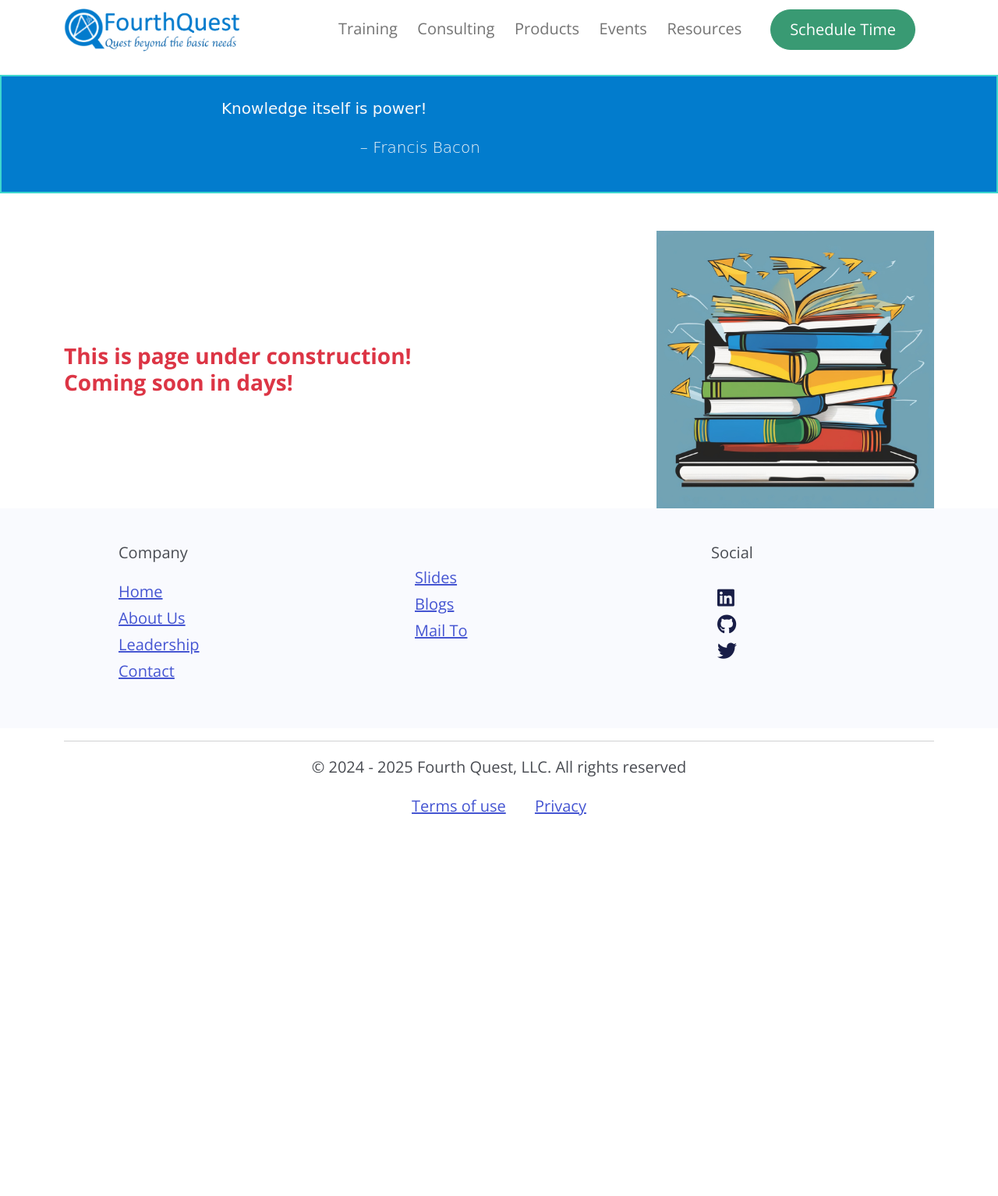
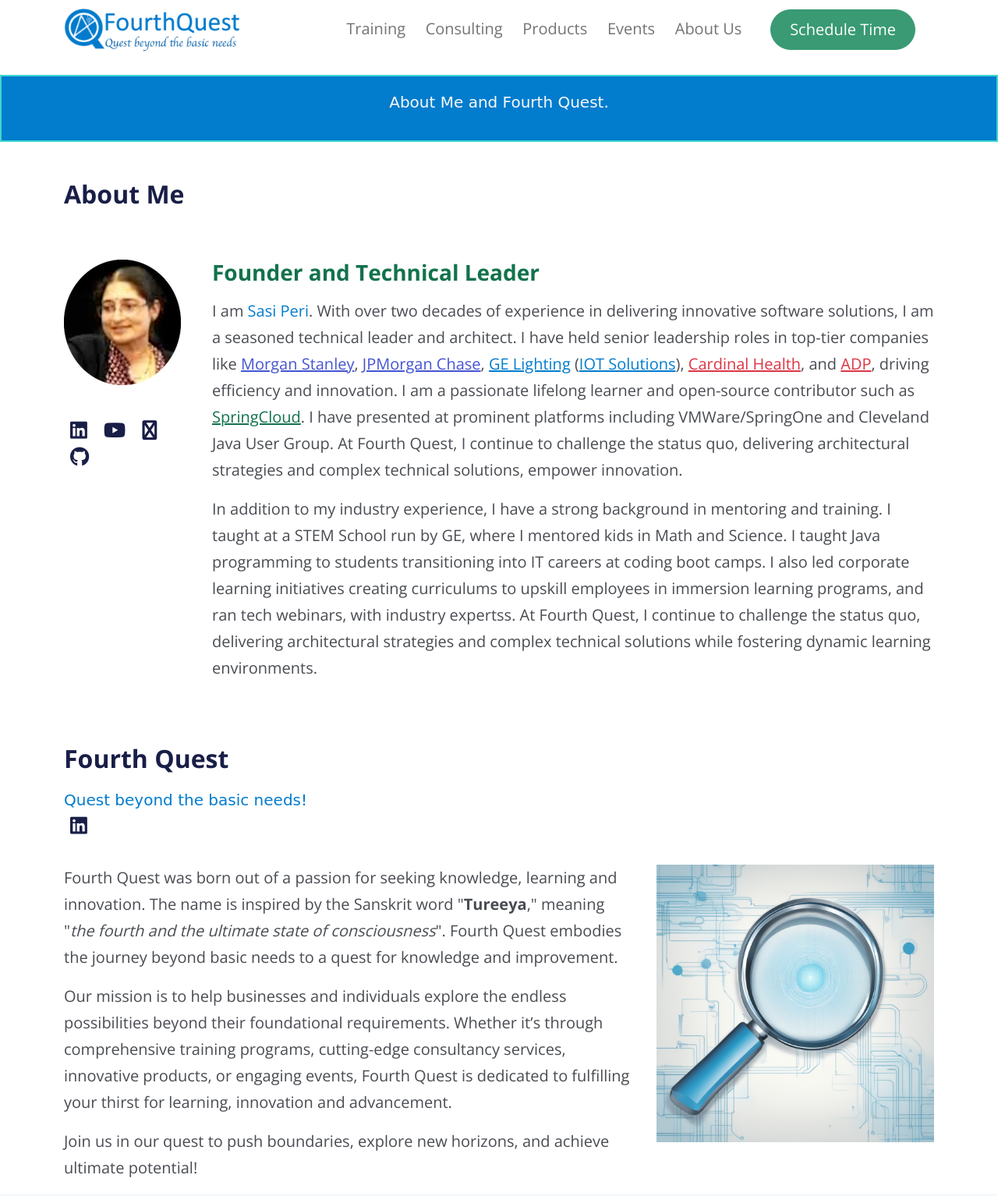
Before and after one commit to 4thquest/4thquest.github.io, a website: page aboutus.html in a window 1280 px wide. Shown: the part 13-1547 px from the top of the page at 78% size. Before the commit the page ends 1080 px from the top, so only its background shows below. Drawn offline with nearby package versions, Linux system fonts and the light colour scheme; a web font is replaced by a local one.

Commit message:
about-us, linkedin, footer enhancements

```diff
--- a/aboutus.html
+++ b/aboutus.html
@@ -23,7 +23,7 @@
     <nav class="navbar navbar-expand-lg sticky-top navbar-light">
       <div class="container">
         <a class="navbar-brand" href="#">
-          <img src="images/4thQuest-Full-DarkTag.png" alt="FourthQuest" width="260" />
+          <img src="images/4thQuest-Full-DarkTag.png" alt="Fourth Quest" width="260" />
         </a>
         <button
           class="navbar-toggler"
@@ -50,8 +50,11 @@
             <li class="nav-item">
               <a class="nav-link" href="index.html#events">Events</a>
             </li>
+             <!-- <li class="nav-item">
+              <a class="nav-link" href="#resources">Resources</a>
+            </li> -->
             <li class="nav-item">
-              <a class="nav-link" href="index.html#resources">Resources</a>
+                <a class="nav-link" href="aboutus.html">About Us</a>
               </li>
             <li class="nav-item">
               <a
@@ -70,46 +73,133 @@
       <div class="container-fluid bg-primary text-white border border-info border-2">
         <div class="container">
           <div class="row">
-            <div class="col-sm-2 p-4"></div>
-            <div class="col-sm-4 p-4">
+            <div class="col-sm-12 p-3 text-center">
               <p class="text-white p-cursive">
-                Knowledge itself is power!
+                About Me and Fourth Quest.
               </p>
-              <p class="lead text-white p-cursive float-end">
-                – Francis Bacon
-              </p>
-            </div>
-          </div>
-        </div>
-      </div>
-      <div class="container position-relative z-3">
-        <div class="row">
-          <div class="col-lg-8 float-lg-start">
-            <div class="mt-8">
-
-              <h3 class="text-danger">This is page under construction! <br/> Coming soon in days!</h3>
-
-            </div>
-          </div>
-          <div class="col-lg-4">
-            <div class="image-container mt-5">
-              <img src="images/4Q-abstract-training-01.jpg" alt="" class="img-fluid float-end"/>
              </div>
           </div>
         </div>
       </div>
     </header>
 
-
-    <footer class="modal-footer bg-light py-4">
+    <!-- ABOUT ME -->
+    <section id="aboutme-s" class="intro py-5">
         <div class="container">
             <div class="row">
-          <div class="col-md-4 my-3">
+            <div class="col-lg-4">
+                <!-- offset-lg-2 -->
+                <a class="anchor" id="aboutme"></a>
+                <h2> About Me </h2>
+            </div>
+            </div>
+        </div>
+    </section>
+    <div class="container position-relative z-3">
+        <div class="row">
+          <div class="col-lg-2">
+            <div class="image-container">
+                <img src="images/4Q-about-me.png" class="img-fluid float-center"/>
+            </div>
+            <br/>
+            <div class="mt-2">
+                <a href="https://www.linkedin.com/in/sasiperi/" class="text-decoration-none">
+                    <i class="fab fa-linkedin fa-lg text-dark mx-2"></i>
+                </a>
+                <a href="https://www.youtube.com/@4thquest" class="text-decoration-none mb-2">
+                    <i class="fab fa-youtube fa-lg text-dark mx-2"></i>
+                </a>
+                <a href="https://x.com/speri350" class="text-decoration-none mb-2">
+                    <i class="fab fa-square-x-twitter fa-lg text-dark mx-2"></i>
+                </a>
+                <a href="https://github.com/sasiperi" class="text-decoration-none mb-2">
+                    <i class="fab fa-github fa-lg text-dark mx-2"></i>
+                </a>
+                <!-- <a href="https://sasiperi.github.io/" class="text-decoration-none mb-2">
+                    <i class="fab fa-chrome fa-lg text-dark mx-2"></i>
+                </a> -->
+            </div>
+          </div>
+          <div class="col-lg-10 float-lg-start">
+            <div>
+              <h3 class="text-secondary">Founder and Technical Leader</h3>
+              <p>
+                I am <span class="text-primary">Sasi Peri</span>. With over two decades of experience in delivering innovative software solutions, I am a seasoned technical leader and architect.
+                 I have held senior leadership roles in top-tier companies like <a href="https://www.morganstanley.com/">Morgan Stanley</a>, <a href="https://www.jpmorganchase.com/">JPMorgan Chase</a>,
+                 <a href="ge.com" class="text-primary">GE Lighting</a> (<a href="https://www.ge.com/news/press-releases/ges-lightgrid-outdoor-wireless-control-system-gives-municipalities-smarter-solutions" class="text-primary">IOT Solutions</a>),
+                 <a href="https://www.cardinalhealth.com/" class="text-danger">Cardinal Health</a>, and <a href="https://www.adp.com/" class="text-danger">ADP</a>, driving efficiency and innovation.
+                 I am a passionate lifelong learner and open-source contributor such as <a href="https://github.com/spring-cloud/spring-cloud-config/pull/1833" class="text-secondary">SpringCloud</a>.
+                 I have presented at prominent platforms including VMWare/SpringOne and Cleveland Java User Group.
+                 At Fourth Quest, I continue to challenge the status quo, delivering architectural strategies and complex technical solutions, empower innovation.
+             </p>
+             <p>
+                In addition to my industry experience, I have a strong background in mentoring and training.
+                I taught at a STEM School run by GE, where I mentored kids in Math and Science.
+                I taught Java programming to students transitioning into IT careers at coding boot camps.
+                I also led corporate learning initiatives creating curriculums to upskill employees in immersion learning programs, and ran tech webinars, with industry expertss.
+                At Fourth Quest, I continue to challenge the status quo, delivering architectural strategies and complex technical solutions while fostering dynamic learning environments.
+
+             </p>
+            </div>
+          </div>
+
+        </div>
+      </div>
+
+      <!-- ABOUT FOURTH QUEST -->
+      <section id="4q-s" class="intro mt-5 py-3">
+        <div class="container">
+            <div class="row">
+                <div class="col-lg-4">
+                    <a class="anchor" id="4q"></a>
+                    <h2> Fourth Quest</h2>
+                    <p class="text-primary p-cursive">
+                        Quest beyond the basic needs!
+                        <a href="https://www.linkedin.com/company/fourth-quest-llc/about/">
+                            <i class="fab fa-linkedin fa-lg text-dark mx-2"></i>
+                        </a>
+                    </p>
+                </div>
+            </div>
+        </div>
+    </section>
+    <div class="container position-relative z-3">
+        <div class="row">
+          <div class="col-lg-8 float-lg-start">
+            <div>
+              <p>
+                Fourth Quest was born out of a passion for seeking knowledge, learning and innovation.
+                The name is inspired by the Sanskrit word "<b>Tureeya</b>," meaning "<i>the fourth and the ultimate state of consciousness</i>".
+                Fourth Quest embodies the journey beyond basic needs to a quest for knowledge and improvement.
+             </p>
+             <p>
+                Our mission is to help businesses and individuals explore the endless possibilities beyond their foundational requirements.
+                Whether it’s through comprehensive training programs, cutting-edge consultancy services, innovative products, or engaging events,
+                Fourth Quest is dedicated to fulfilling your thirst for learning, innovation and advancement.
+             </p>
+             <p>
+                Join us in our quest to push boundaries, explore new horizons, and achieve ultimate potential!
+             </p>
+            </div>
+          </div>
+          <div class="col-lg-4">
+            <div class="image-container">
+                <img src="images/4Q-home-page-clip-art.jpeg" class="img-fluid float-center"/>
+            </div>
+            <br/>
+          </div>
+        </div>
+      </div>
+
+    <!-- FOOTER -->
+    <footer class="modal-footer bg-light py-2">
+        <div class="container">
+          <div class="row">
+            <div class="col-md-4 my-2">
               <p>Company</p>
               <ul class="list-unstyled">
                 <li><a href="index.html">Home</a></li>
                 <li><a href="aboutus.html">About Us</a></li>
-              <li><a href="leadership.html">Leadership</a></li>
                 <li><a href="index.html#contact">Contact</a></li>
               </ul>
             </div>
@@ -120,22 +210,22 @@
                 <li><a href="mailto:sp.fourth.quest@gmail.com">Mail To</a></li>
               </ul>
             </div>
-          <div class="col-md-4 my-3">
+            <div class="col-md-4 my-2">
               <p>Social</p>
-              <ul class="list-unstyled  py-2">
+                <ul class="list-unstyled  py-1">
                   <li>
-                  <a href="#" class="text-decoration-none">
+                    <a href="https://www.linkedin.com/company/fourth-quest-llc/about/" class="text-decoration-none">
                       <i class="fab fa-linkedin fa-lg text-dark mx-2"></i>
                     </a>
                   </li>
                   <li>
-                  <a href="#" class="text-decoration-none">
+                    <a href="https://github.com/sasiperi" class="text-decoration-none">
                       <i class="fab fa-github fa-lg text-dark mx-2"></i>
                     </a>
                   </li>
                   <li>
-                  <a href="#" class="text-decoration-none">
-                    <i class="fab fa-twitter fa-lg text-dark mx-2"></i>
+                    <a href="https://x.com/speri350" class="text-decoration-none mb-2">
+                      <i class="fab fa-square-x-twitter fa-lg text-dark mx-2"></i>
                     </a>
                   </li>
                   </ul>
```
Also changed, not shown: index.html (+24 -19 lines), leadership.html (+1 -2 lines), training.html (+15 -13 lines), css/bootstrap.css, css/font-awesome.css, images/4Q-about-me copy.png (added), images/4Q-about-me.png (added). Lines whose indentation alone changed are shown as unchanged.
